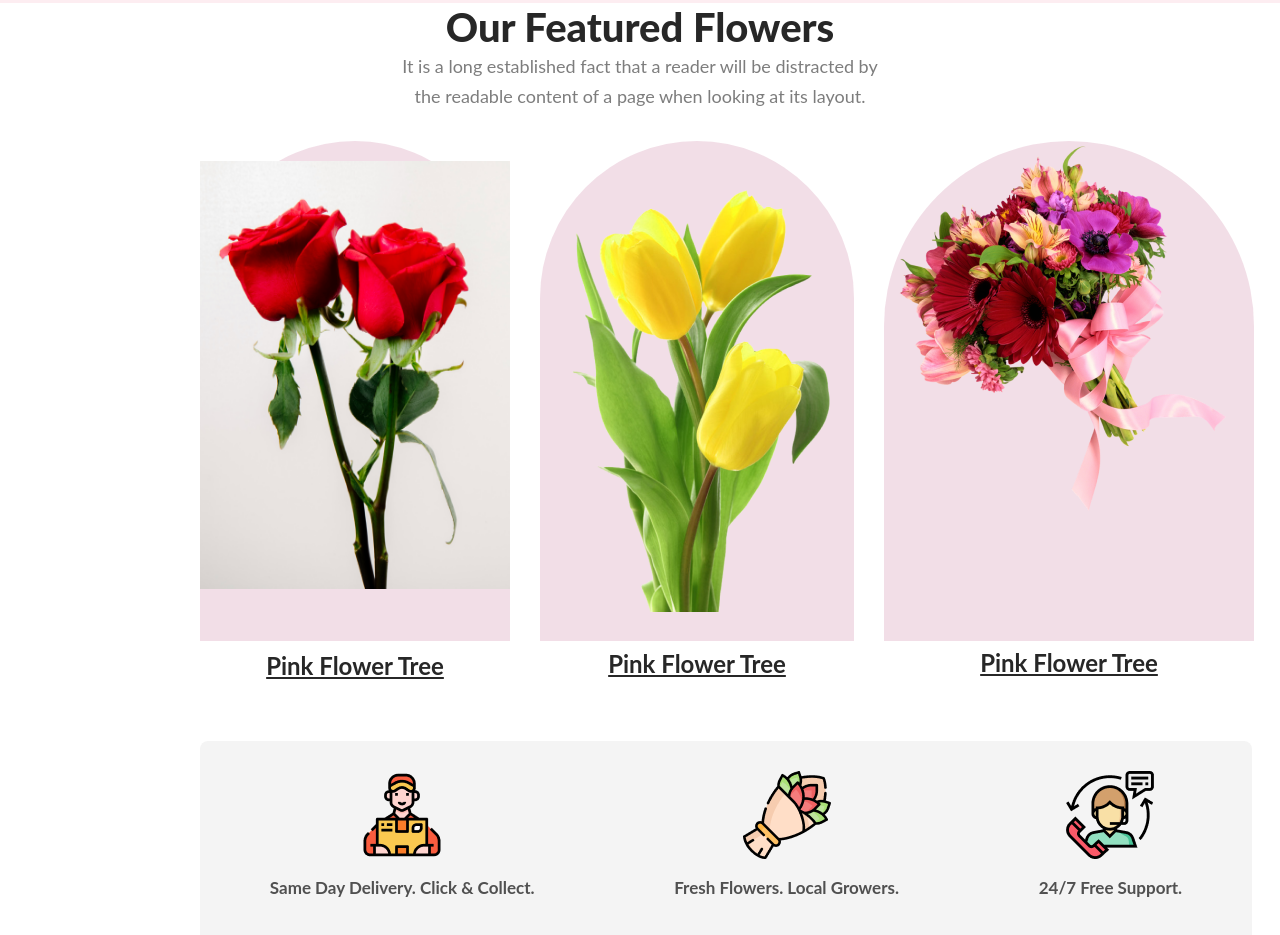
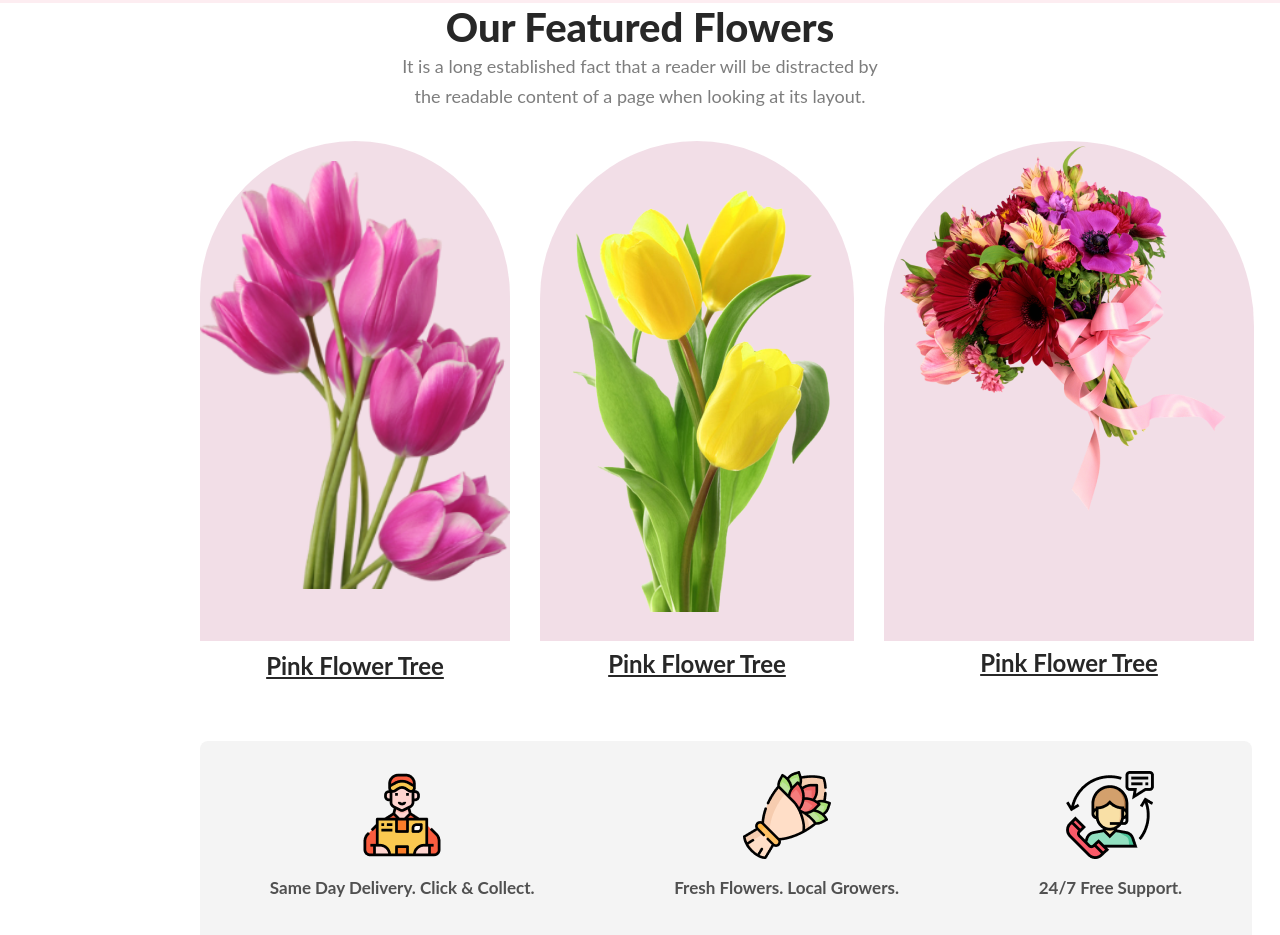
Before and after one commit to Anas-Al-Mahmud/assignment, a plain HTML site: page index.html in a window 1280 px wide. Shown: the part 859-1794 px from the top of the page. Drawn offline with Linux system fonts and the light colour scheme.

Commit message:
Update index.html

```diff
--- a/index.html
+++ b/index.html
@@ -63,7 +63,7 @@
                        <div class="flower1"><img
                         style="margin-top: 20px; width: 310px;
                         height: 428px;
-                        flex-shrink: 0;" src="./image/Rectangle 6.png" alt="">
+                        flex-shrink: 0;" src="./image/pngwing 6.png" alt="">
                       <p class="flower-text" style="margin-top: 55px; text-align: center;"> Pink Flower Tree</p>
                 </div>
 
```
